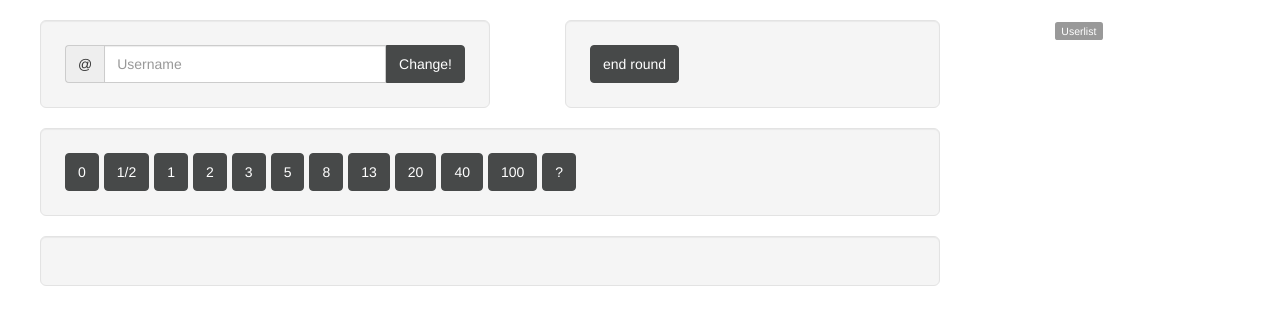
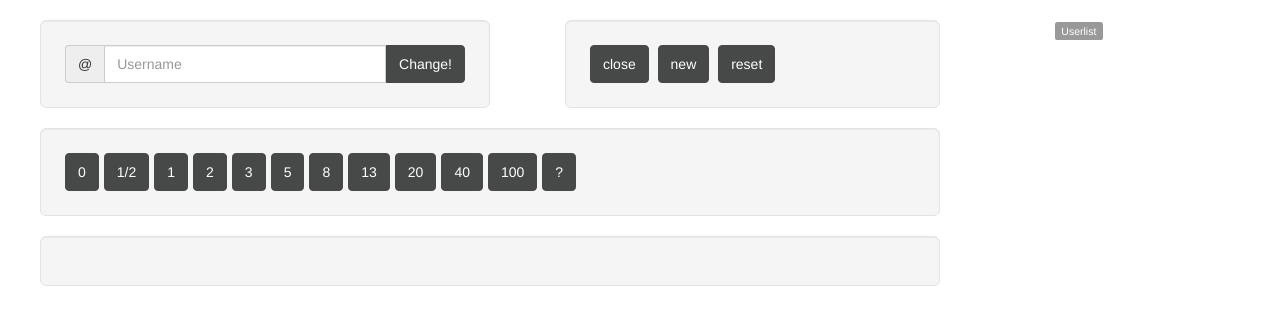
Before and after one commit to bgrande/node-socket-io-planning-poker, a website: page public/index.html in a window 1280 px wide. Drawn offline with nearby package versions, Linux system fonts and the light colour scheme; no server answers.

Commit message:
add admin user and admin menu

```diff
--- a/app.js
+++ b/app.js
@@ -4,6 +4,7 @@
  * @category  [[category]]
  * @copyright [[Copyright]]
  * @author    Benedikt Grande <benedikt.grande@mayflower.de>
+ * @author    Diana Hartmann <diana.hartmann@mayflower.de>
  */
 
 var port = 3000,
@@ -112,6 +113,8 @@ io.sockets.on('connection', function(socket) {
     // edit/add title/name
 });
 
+
+// @todo these functions should be part of a (helper) module
 function getUsers(userId) {
     var userList = {
             'users': []
@@ -124,6 +127,7 @@ function getUsers(userId) {
         }
 
         userList.users[i].username = storage.users[x].username;
+        userList.users[i].admin = storage.users[x].admin;
 
         if (undefined !== storage.users[x].cardValue && null !== storage.users[x].cardValue) {
             userList.users[i].cardValue = '...';
@@ -142,6 +146,7 @@ function updateUsername(data, id) {
     if ('string' == typeof data) {
         if (!storage.users[id]) {
             storage.users[id] = {};
+            storage.users[id].admin = true;
         }
         storage.users[id].username = data;
     }
@@ -150,7 +155,6 @@ function updateUsername(data, id) {
 function checkCardValue(data) {
     for (var i = 0; i < storage.allowedCardValues.length; i++) {
         if (data == storage.allowedCardValues[i]) {
-            console.log("card not allowed!");
             return true;
         }
     }
--- a/public/index.html
+++ b/public/index.html
@@ -23,7 +23,9 @@
                     <div class="col-lg-1">
                     </div>
                     <div class="col-lg-5 btn-toolbar well well-large">
-                        <button type="button" class="admin btn btn-default">end round</button>
+                        <button type="button" class="admin btn btn-default">close</button>
+                        <button type="button" class="admin btn btn-default">new</button>
+                        <button type="button" class="admin btn btn-default">reset</button>
                     </div>
                 </div>
 
@@ -162,8 +164,9 @@
                     card = '<h1 class="cardValue caption" style="margin: auto"><span>' + cardValue + '</span></h1>';
                 }
 
+    // '<button type=\"button\" class=\"card btn btn-small\" style=\"float: right;\">X</button>'
                 $userlist.append(
-                    "<li class=\"list-group-item\">" + name + "</li>"
+                    "<li class=\"list-group-item\">" + name + " </li>"
                 );
                 $cardList.append(
                     "<div class=\"col-lg-2 card\" id=\"" + name + "\" style=\"margin: auto\">" +
```
